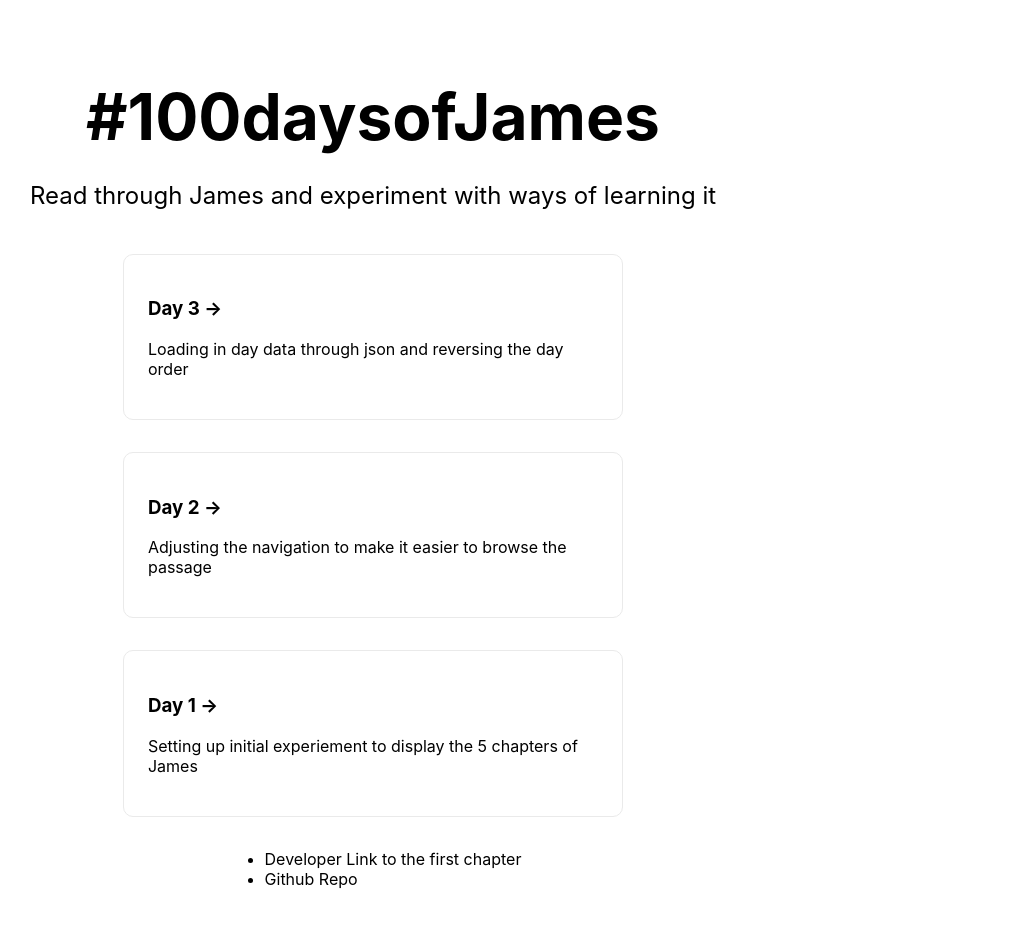
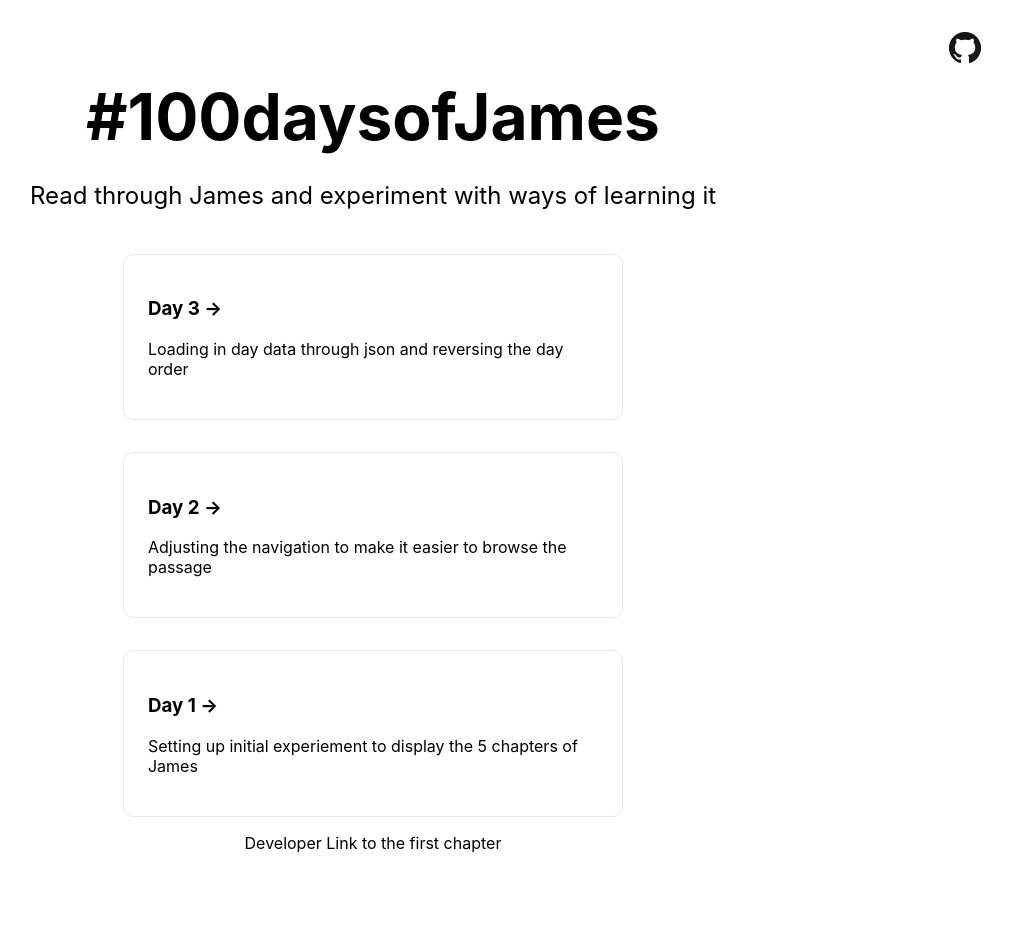
Before and after one commit to mattam/100daysofjames, a Next.js app: page / in a window 1280 px wide. Shown: the top 926 px of the page, without its empty margins (267-1279 px from the left). Built offline with nearby package versions, Linux system fonts and the light colour scheme.

Commit message:
Conditionally showing developer localhost link, and moving github logo to topnav

```diff
--- a/pages/index.js
+++ b/pages/index.js
@@ -16,6 +16,24 @@ const renderDay = (day) => {
   );
 };
 
+const renderDevLink = () => {
+  return (
+    <Link href="/james/1">
+      <a>Developer Link to the first chapter</a>
+    </Link>
+  );
+};
+
+const renderTopNav = () => {
+  return (
+    <div className={styles.topNav}>
+      <a href="https://github.com/mattam/100daysofjames">
+        <img src="/github-logo.png" alt="github repo" />
+      </a>
+    </div>
+  );
+};
+
 export default function Home() {
   return (
     <div className={styles.container}>
@@ -23,7 +41,7 @@ export default function Home() {
         <title>#100DaysofJames</title>
         <link rel="icon" href="/favicon.ico" />
       </Head>
-
+      {renderTopNav()}
       <main className={styles.main}>
         <h1 className={styles.title}>#100daysofJames</h1>
 
@@ -36,16 +54,7 @@ export default function Home() {
           .reverse()
           .map((day) => renderDay(day))}
 
-        <ul>
-          <li>
-            <Link href="/james/1">
-              <a>Developer Link to the first chapter</a>
-            </Link>
-          </li>
-          <li>
-            <a href="https://github.com/mattam/100daysofjames">Github Repo</a>
-          </li>
-        </ul>
+        {process.env.NODE_ENV && renderDevLink()}
       </main>
     </div>
   );
--- a/styles/Home.module.css
+++ b/styles/Home.module.css
@@ -67,6 +67,13 @@
   text-align: left;
   line-height: 1.3rem;
   z-index: 10;
+}
+
+.topNav {
+  position: absolute;
+  top: 0;
+  right: 0;
+  padding: 2rem;
 }
 
 .bottomNavContainer {
```
Also changed, not shown: public/github-logo.png (added).
